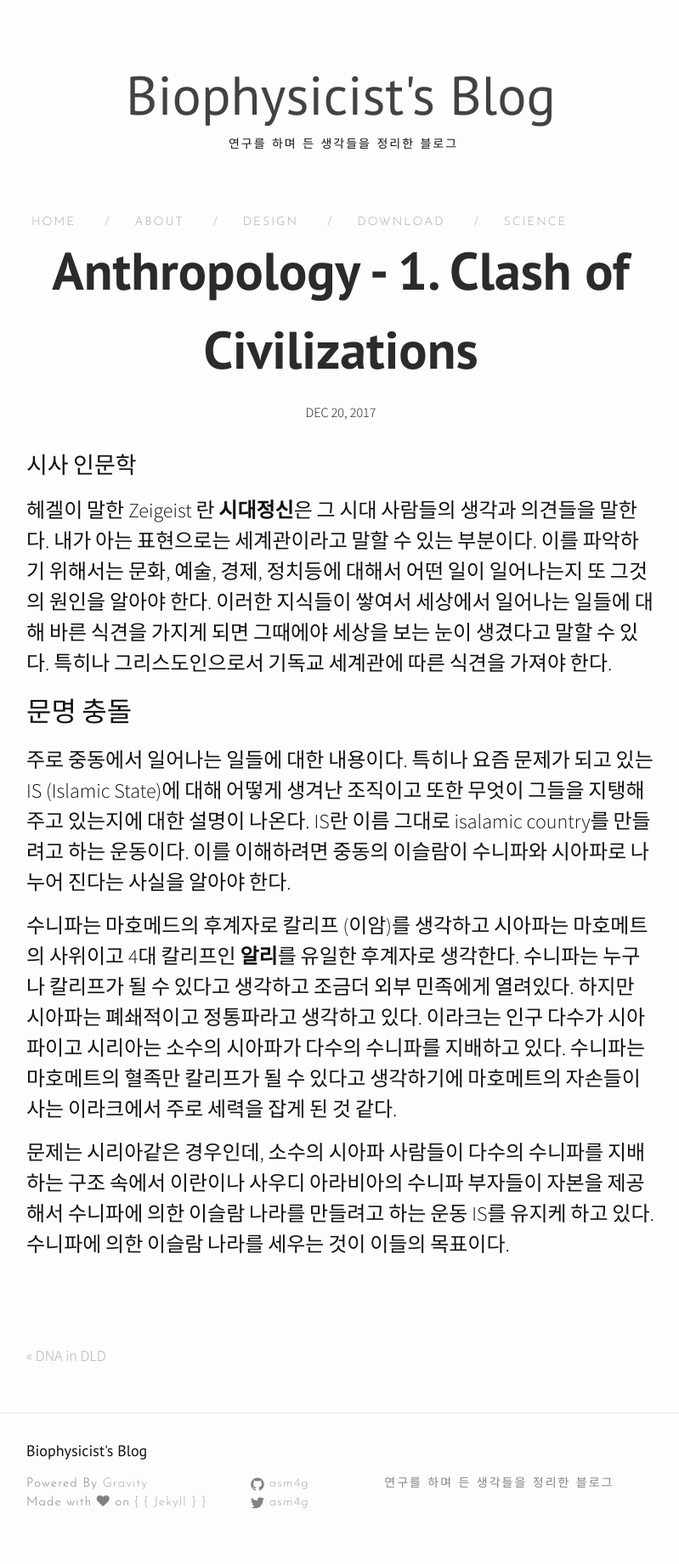
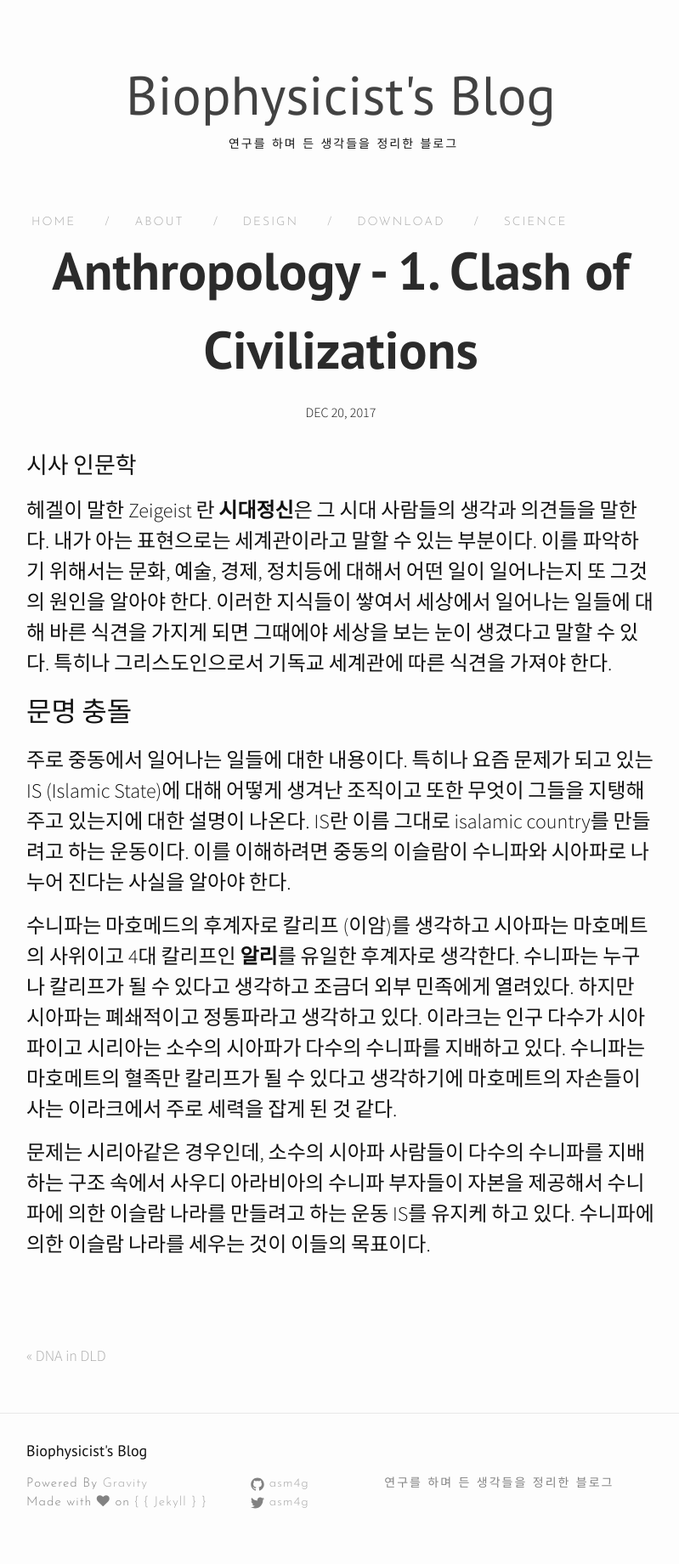
Before and after one commit to asm4g/asm4g, a Jekyll site: the page built from _posts/2017-12-20-news.md, in a window 1280 px wide. Shown: the whole page at 85% size, without its empty margins (239-1038 px from the left). Built offline with Jekyll 4.4.1, drawn with Linux system fonts in a browser that asks for light colours; nearby versions of some CDN libraries.

Commit message:
correction

```diff
--- a/_posts/2017-12-20-news.md
+++ b/_posts/2017-12-20-news.md
@@ -15,4 +15,4 @@ categories: ["news", "culture", "world", "worldviews"]
 
 수니파는 마호메드의 후계자로 칼리프 (이암)를 생각하고 시아파는 마호메트의 사위이고 4대 칼리프인 **알리**를 유일한 후계자로 생각한다. 수니파는 누구나 칼리프가 될 수 있다고 생각하고 조금더 외부 민족에게 열려있다. 하지만 시아파는 폐쇄적이고 정통파라고 생각하고 있다. 이라크는 인구 다수가 시아파이고 시리아는 소수의 시아파가 다수의 수니파를 지배하고 있다. 수니파는 마호메트의 혈족만 칼리프가 될 수 있다고 생각하기에 마호메트의 자손들이 사는 이라크에서 주로 세력을 잡게 된 것 같다.
 
-문제는 시리아같은 경우인데, 소수의 시아파 사람들이 다수의 수니파를 지배하는 구조 속에서 이란이나 사우디 아라비아의 수니파 부자들이 자본을 제공해서 수니파에 의한 이슬람 나라를 만들려고 하는 운동 IS를 유지케 하고 있다. 수니파에 의한 이슬람 나라를 세우는 것이 이들의 목표이다.
+문제는 시리아같은 경우인데, 소수의 시아파 사람들이 다수의 수니파를 지배하는 구조 속에서 사우디 아라비아의 수니파 부자들이 자본을 제공해서 수니파에 의한 이슬람 나라를 만들려고 하는 운동 IS를 유지케 하고 있다. 수니파에 의한 이슬람 나라를 세우는 것이 이들의 목표이다.
```
